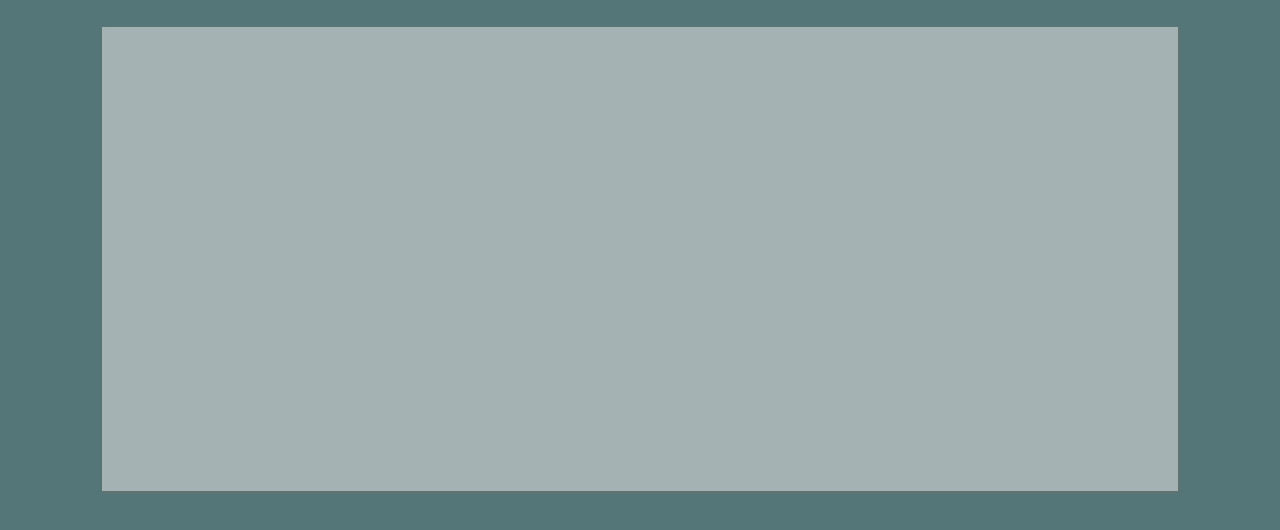
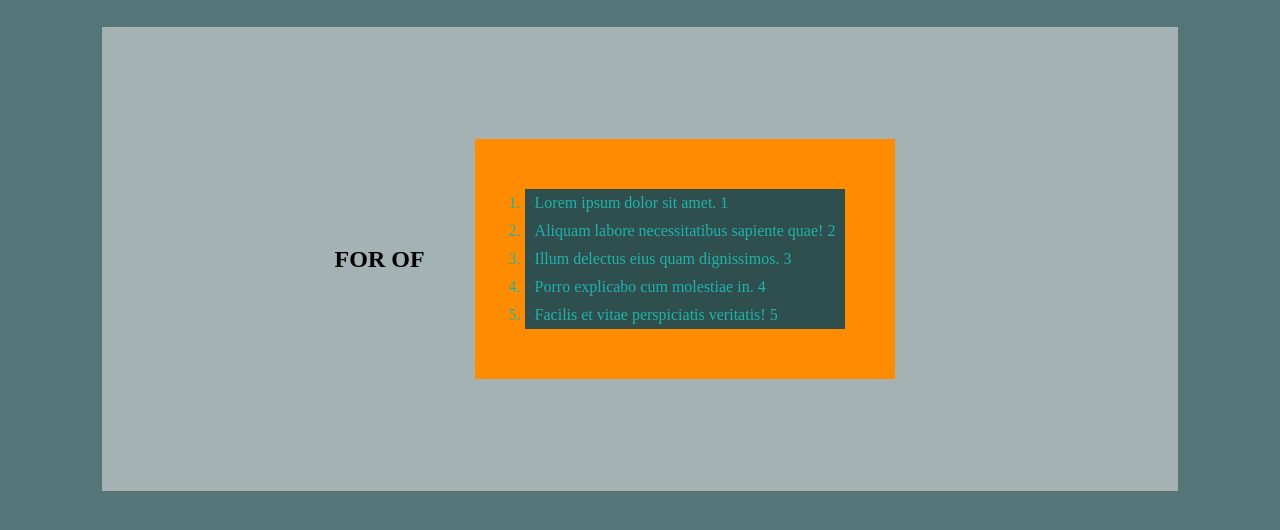
Before and after one commit to Pfrancois22/revision-boucles-js, a plain HTML site: page 3-for-of/index.html in a window 1280 px wide. Shown: the part 108-638 px from the top of the page. Drawn offline with Linux system fonts and the light colour scheme.

Commit message:
boucle for et for of ok

```diff
--- a/3-for-of/code.js
+++ b/3-for-of/code.js
@@ -1 +1,67 @@
-console.log("ok");
+// console.log("ok");
+
+
+
+// const phrase = "Je ne suis pas un dieu en code !";
+// for(let i = 0; i<phrase.length; i++){
+//     console.log(phrase[i]);
+
+// }
+
+// avec for of
+// for(let lettre of phrase){
+//     console.log(lettre);
+
+// }
+
+// const languages = ["Java", "C#", "JS", "PHP"];
+// for(let language of languages)
+// {
+//     console.log(language);
+
+// }
+
+// const temps = [8,6,14,26,41,18,32,17,23,25];
+// let maxTmps = temps[0];
+// let minTmps = temps[0];
+// for(let temp of temps) {
+//     if(temp > maxTmps){
+//         maxTmps = temp;
+//     }
+// }
+// console.log(maxTmps);
+// for(let temp of temps) {
+//     if(temp < minTmps){
+//         minTmps = temp;
+//     }
+// }
+// console.log(minTmps);
+
+
+// const notes = [[8,9,14], [15,11,13], [10,17]];
+// let result = 0;
+// let nbNotes = 0;
+// let moyenne;
+// for(let tabNote of notes){
+//     for(let value of tabNote){
+//         result += value;
+//         nbNotes++;
+//         moyenne = result/nbNotes;
+
+//     }
+// }
+
+// console.log(result);
+// console.log(moyenne.toFixed(2));
+
+const lis = document.querySelectorAll("li");
+const ul = document.querySelector("ol");
+// console.log(lis.length);
+for(li of lis){
+    li.style.color = "LightSeaGreen";
+    li.style.backgroundColor = "DarkSlateGray";
+    li.style.padding = "5px 10px";
+}
+ul.style.padding = "50px" ;
+ul.style.margin = "50px" ;
+ul.style.backgroundColor = "DarkOrange";
--- a/3-for-of/index.html
+++ b/3-for-of/index.html
@@ -9,7 +9,29 @@
 <body>
     <h1>Les boucles</h1>
     <div class="container">
-
+        <h2>FOR OF</h2>
+        <ol>
+            <li>
+                Lorem ipsum dolor sit amet.
+                1
+            </li>
+            <li>
+                Aliquam labore necessitatibus sapiente quae!
+                2
+            </li>
+            <li>
+                Illum delectus eius quam dignissimos.
+                3
+            </li>
+            <li>
+                Porro explicabo cum molestiae in.
+                4
+            </li>
+            <li>
+                Facilis et vitae perspiciatis veritatis!
+                5
+            </li>
+        </ol>
     </div>
 
     <script src="code.js"></script>
```
Also changed, not shown: 2-for/code.js (+74 -9 lines), 2 other files.
